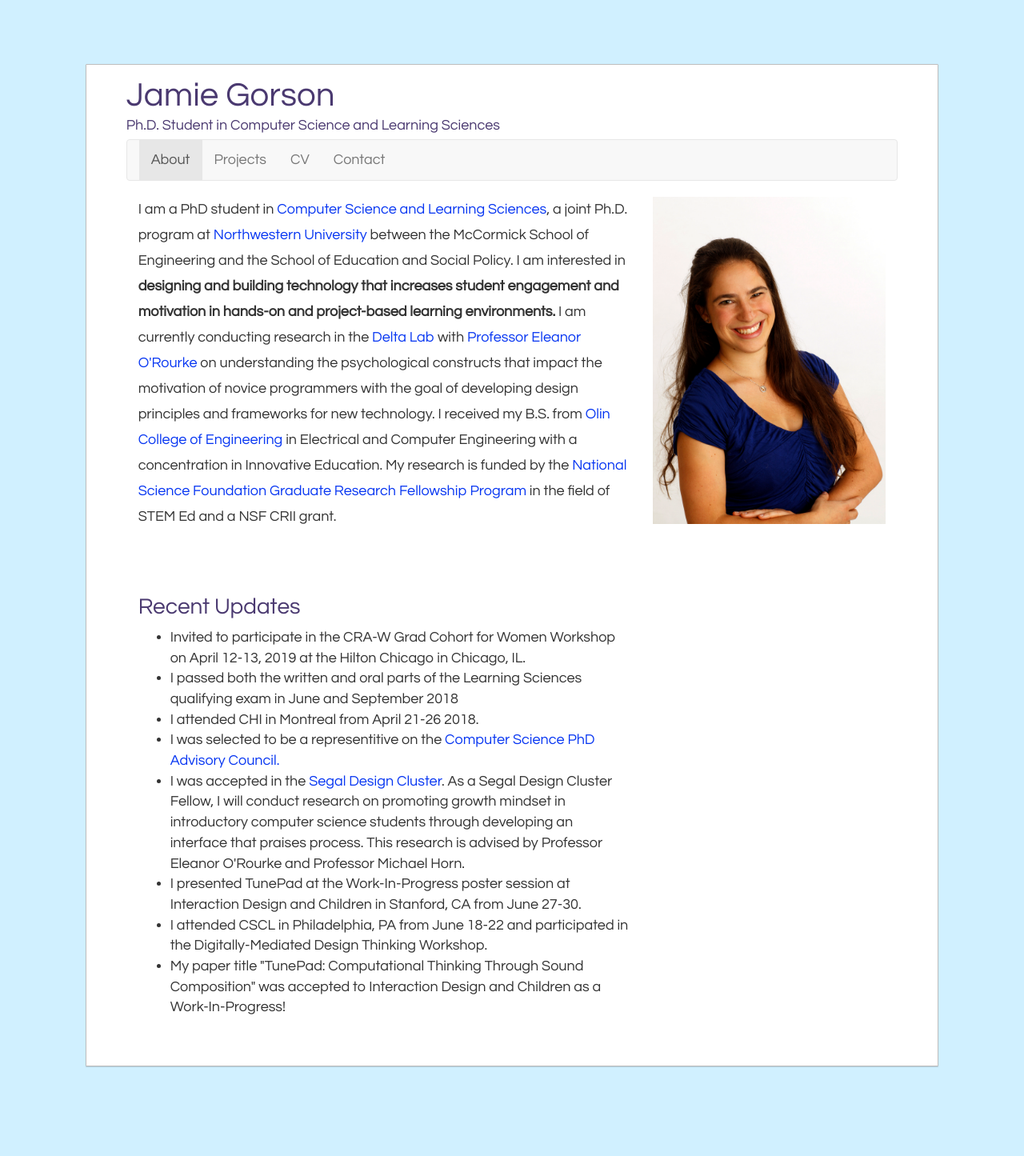
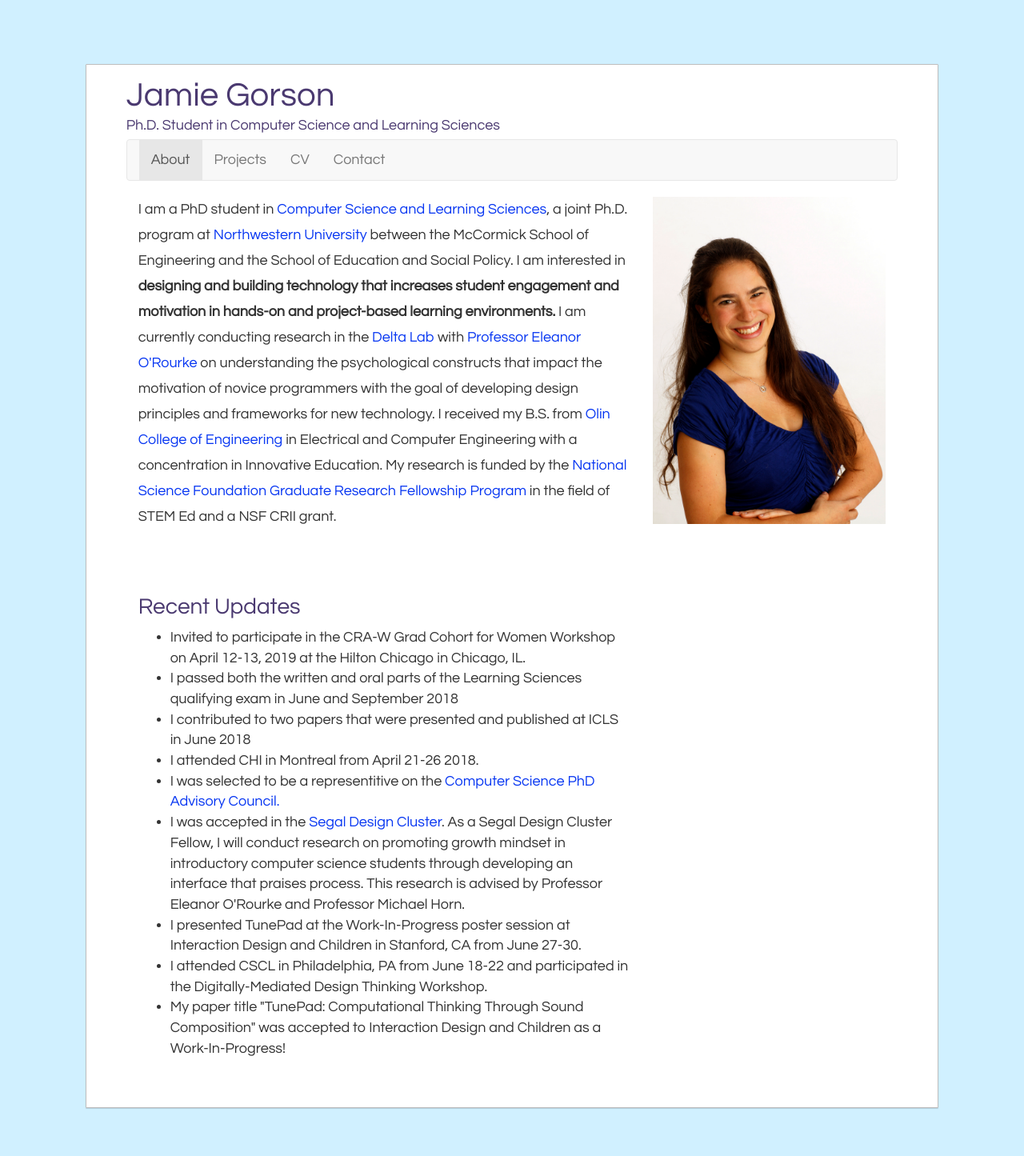
Before and after one commit to jamiesarahg/jamiesarahg.github.io, a Jekyll site: the page built from index.html, in a window 1280 px wide. Shown: the whole page at 80% size. Built offline with Jekyll 4.4.1, drawn with Linux system fonts in a browser that asks for light colours; nearby versions of some CDN libraries; library files that are not in the unit come from our copies; before the commit the page ends 1393 px from its top, so only the background shows below that.

Commit message:
added ICLS papers to updates

```diff
--- a/index.html
+++ b/index.html
@@ -16,6 +16,7 @@ layout: default
       <ul>
         <li> Invited to participate in the CRA-W Grad Cohort for Women Workshop on April 12-13, 2019 at the Hilton Chicago in Chicago, IL. </li>
         <li> I passed both the written and oral parts of the Learning Sciences qualifying exam in June and September 2018 </li>
+        <li> I contributed to two papers that were presented and published at ICLS in June 2018 </li>
         <li> I attended CHI in Montreal from April 21-26 2018.</li>
         <li> I was selected to be a representitive on the <a href="http://cspac.cs.northwestern.edu/">Computer Science PhD Advisory Council. </a></li>
         <li> I was accepted in the <a href="http://design.northwestern.edu/research/">Segal Design Cluster</a>. As a Segal Design Cluster Fellow, I will conduct research on promoting growth mindset in introductory computer science students through developing an interface that praises process. This research is advised by Professor Eleanor O'Rourke and Professor Michael Horn. </li>
```
